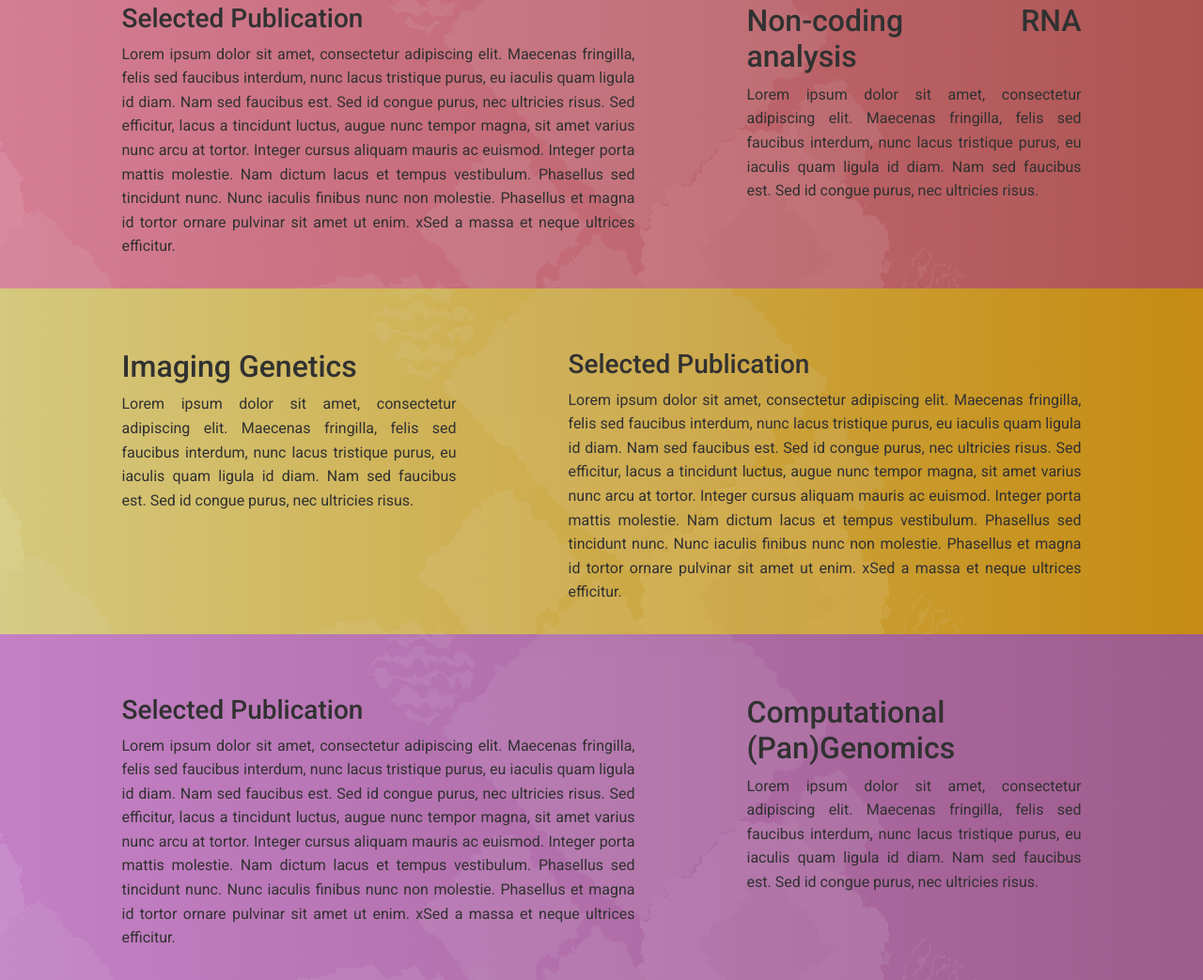
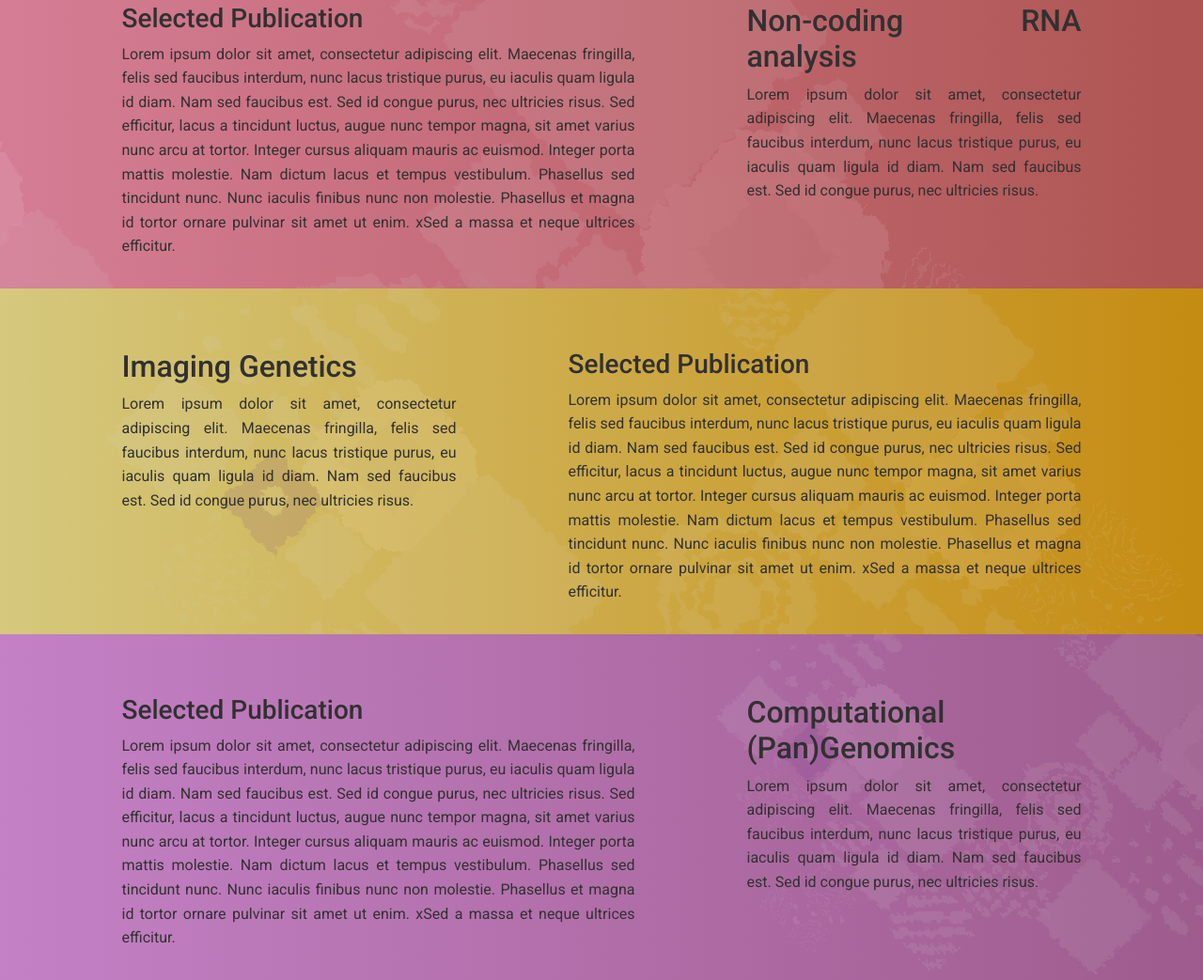
Before and after one commit to InfOmics/InfOmics-website2.0, a plain HTML site: page index.html in a window 1280 px wide. Shown: the part 2097-3140 px from the top of the page at 94% size. Drawn offline with Linux system fonts and the light colour scheme.

Commit message:
backgrouds update

```diff
--- a/css/custom.css
+++ b/css/custom.css
@@ -41,13 +41,13 @@
     color: #313131;
 }
 .research-topic-five{
-    background:url("../img/hero.svg") no-repeat top 0 right 169px/130%,linear-gradient(to right,#cdbe64d6,#c58b12);
+    background:url("../img/hero.svg") no-repeat top 0 right 20px/90%,linear-gradient(to right,#cdbe64d6,#c58b12);
     padding: 2em;
     text-align: justify;
     color: #313131;
 }
 .research-topic-six{
-    background:url("../img/hero.svg") no-repeat top 0 right 169px/130%,linear-gradient(to right,#b868bad6,#9e5c8d);
+    background:url("../img/hero.svg") no-repeat top 0 right -120px/50%,linear-gradient(to right,#b868bad6,#9e5c8d);
     padding: 2em;
     text-align: justify;
     color: #313131;
```
